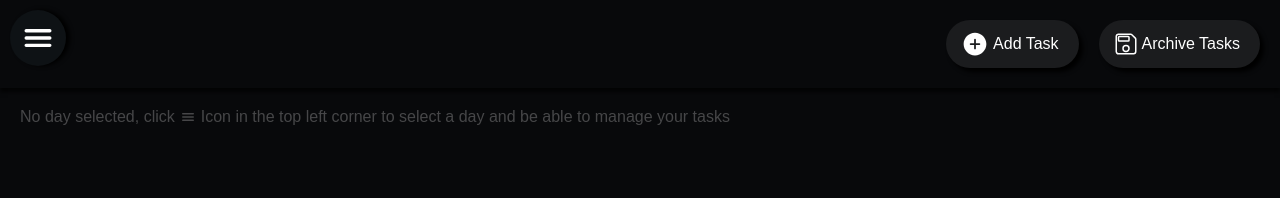
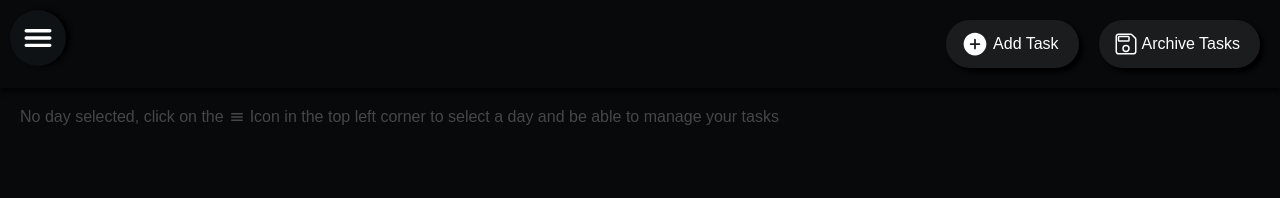
Before and after one commit to GustLSant/todo-app-react, a React (Vite) app: page /tasks in a window 1280 px wide. Shown: the top 198 px of the page. Built offline with nearby package versions, Linux system fonts and the light colour scheme.

Commit message:
correcao linhas de instrucoes

```diff
--- a/src/components/SuperTask/SuperTask.jsx
+++ b/src/components/SuperTask/SuperTask.jsx
@@ -171,7 +171,7 @@ function SuperTask(props) {
                         })
                     }
                     {
-                        ((stepTasks.length === 0) && <p style={{color:"rgba(255,255,255, 0.25)",}}>No step tasks found, click &quot;Edit Task&quot; button to be able to add step tasks</p>)
+                        ((stepTasks.length === 0) && <p style={{color:"rgba(255,255,255, 0.25)",}}>No step tasks found, click on the &quot;Edit Task&quot; button to be able to add step tasks</p>)
                     }
                 </div>
             </div>
--- a/src/routes/Home.jsx
+++ b/src/routes/Home.jsx
@@ -5,7 +5,7 @@ import { IoListCircle, IoMenu } from "react-icons/io5"
 function Home() {
     return (
         <div className="home">
-            <p>Click the <IoMenu size={'1em'} /> icon in the top left corner to select a day of the week and start making your lists </p>
+            <p>Click on the <IoMenu size={'1em'} /> icon in the top left corner to select a day of the week and start making your lists </p>
 
             <div>
                 <IoListCircle size={'3.5em'} style={{color: 'var(--color-05)'}} />
--- a/src/routes/TasksDisplayer.jsx
+++ b/src/routes/TasksDisplayer.jsx
@@ -48,7 +48,7 @@ function TasksDisplayer() {
                 (tasks.day !== '') ?
                 <TasksContainer /> :
                 <div className="tasks-displayer__instructions-container">
-                    <p>No day selected, click</p>
+                    <p>No day selected, click on the</p>
                     <IoMenu />
                     <p>Icon in the top left corner to select a day and be able to manage your tasks</p>
                 </div>
```
